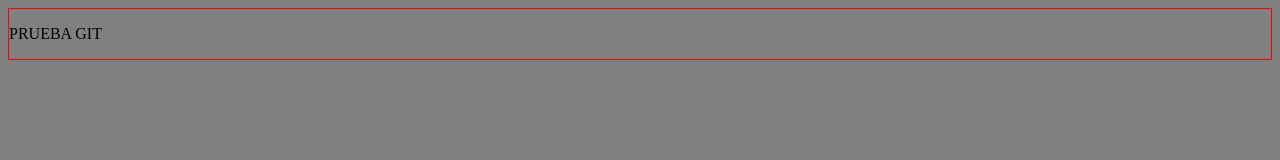
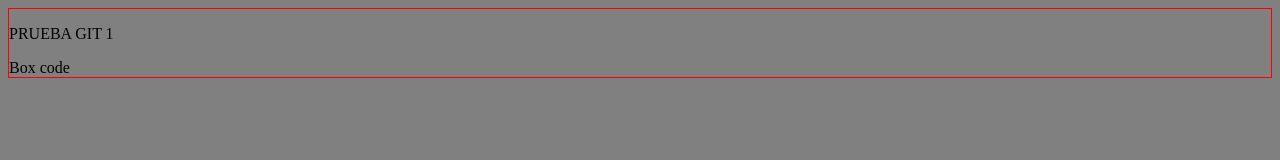
Before and after one commit to iranismael/cursogit, a plain HTML site: page index.html in a window 1280 px wide. Drawn offline with Linux system fonts and the light colour scheme.

Commit message:
mi primer proyecto con git

```diff
--- a/index.html
+++ b/index.html
@@ -8,6 +8,9 @@
     <title>Prueba Git</title>
 </head>
 <body>
-    <p>PRUEBA GIT</p>
+    <p>PRUEBA GIT 1 </p>
+    <div>
+        Box code
+    </div>
 </body>
 </html>
```
